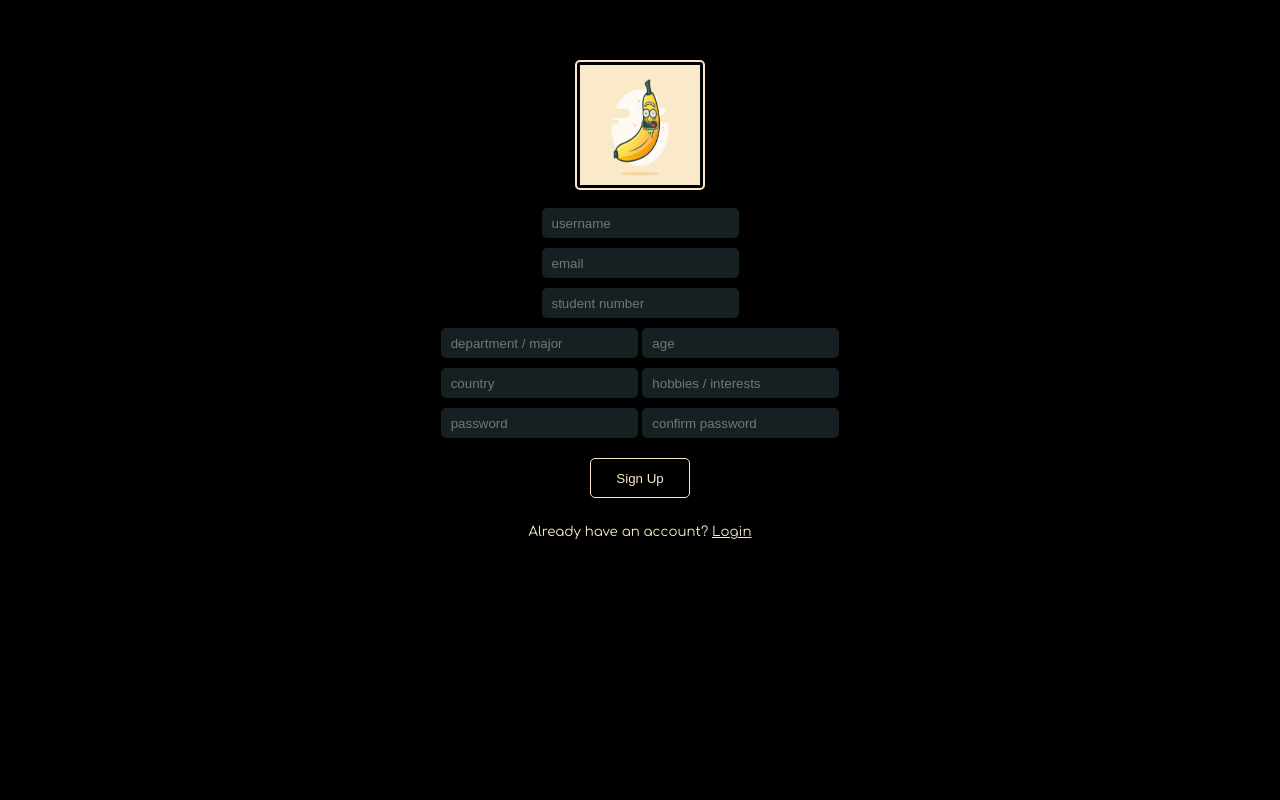
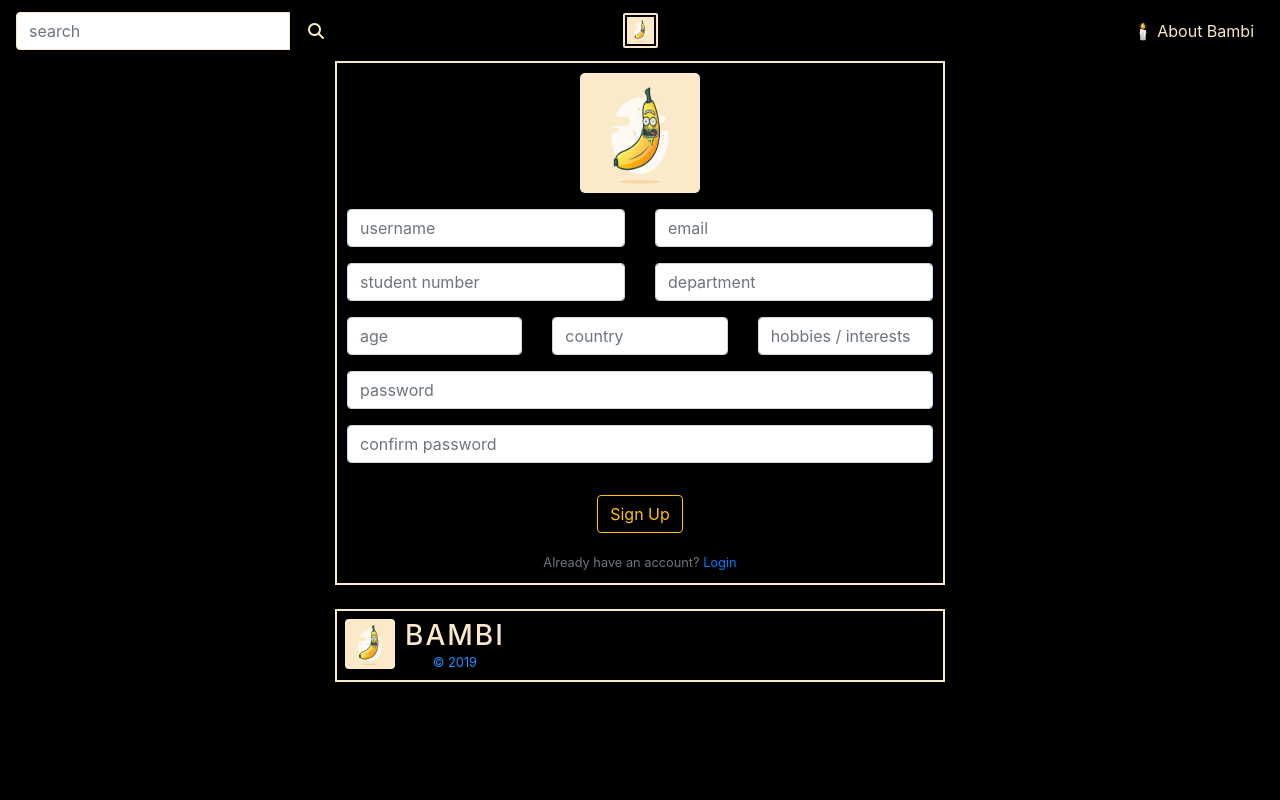
Before and after one commit to harunmohamed/bambi-v3, a Flask app: page /register in a window 1280 px wide. Run offline with Flask 2, Linux system fonts and the light colour scheme; some libraries are stand-ins or nearby versions.

Commit message:
New Login/Register Design

```diff
--- a/bambiv3/templates/layout.html
+++ b/bambiv3/templates/layout.html
@@ -77,10 +77,7 @@
           </li>-->
           {% else %}
             <li class="nav-item">
-                <i class="fas fa-user-plus"><a href="{{ url_for('register') }}" style="color:#F9E9C8;"> Register</a></i>
-            </li>
-            <li class="nav-item">
-                <i class="fas fa-sign-in-alt"><a href="{{ url_for('login') }}" style="color:#F9E9C8;"> Login</a></i>
+              <a href="{{ url_for('about') }}" style="color:#F9E9C8;text-decoration: none;"> 🕯 About Bambi</a>
             </li>
           {% endif %}
         </ul>
@@ -94,7 +91,7 @@
   {% block content %} {% endblock %}
 
   {% if current_user.is_authenticated %}
-      <div id="new_post" class=" d-none d-lg-block">
+      <div id="new_post" class="d-none d-lg-block">
           <button class="post_btn"><a href="{{ url_for('new_post') }}" style="color:#F9E9C8;" data-toggle="popover" data-content="🍌: Add Longer Posts with Titles">✏</a></button>
         </div>
 
--- a/bambiv3/templates/register.html
+++ b/bambiv3/templates/register.html
@@ -1,168 +1,237 @@
+{% extends "layout.html" %}
+{% block content %}
+
 <style>
-  body{
-    text-align:center;
-    background: #000;
+header, footer {
+   display: flex;
+   flex-direction: row;
+ }
+ header .profile-thumbnail {
+   width: 50px;
+   height: 50px;
+   border-radius: 4px;
+ }
+ header .profile-name {
+   display: flex;
+   flex-direction:column;
+   margin-left: 10px;
+ }
+header h3, header h4 {
+   display: flex;
+   margin: 0;
+ }
+ #inner p {
+   margin-bottom: 10px;
+   font-size: 20px;
+ }
+ #inner hr {
+   margin: 20px 0;
+   border-style: solid;
+   opacity: 0.1;
    color:#F9E9C8;
-    margin-top:30px;
-    font-family: 'Comfortaa', cursive;
  }
-  img{
-    width:120px;
-    height:120px;
-    border:2px solid #F9E9C8;
-    padding: 3px;
-    margin-top: 30px;
-    border-radius: 5px;
-  }
-  input{
-    background:#162023;
-    border: none;
-    outline:none;
-    border-radius: 5px;
-    height: 30px;
-    margin-bottom: 10px;
+ .post{
+   border: 2px solid #F9E9C8;
    padding: 10px;
-    color: #F9E9C8;
-  }
-  .button{
-    background: #000;
-    border: 1px solid #F9E9C8;
-    border-radius: 5px;
-    height: 40px;
-    width:100px;
-    margin-top:10px;
-  }
-  a{
-    color: #F9E9C8;
-  }
-  .button .a:hover{
-    color: #000;
-    text-transform: uppercase;
-    letter-spacing: 2px;
-  }
-  span{
-    color:#d9534f;
  }
 </style>
+<div class="container-fluid">
+  <div class="row">
+    <div class="col-lg-3 d-none d-lg-block">
+        <!-- User info , photos -->
+      <!--<header style="color:#F9E9C8;border:2px solid #F9E9C8;padding:8px;">
+        <img src="{{ url_for('static', filename='profile_pics/' + 'logo.png') }}" alt="logo" class="profile-thumbnail">
+        <div class="profile-name">
+          <h3 class="logo">BAMBI</h3>
+          <small>&copy 2019</small>
+        </div>
+      </header>-->
+    </div>
 
-	<head>
-	    <link rel="shortcut icon" type="image/png" href="{{ url_for('static', filename='profile_pics/' + 'logo.png') }}">
-	    <link href="https://fonts.googleapis.com/css?family=Comfortaa&display=swap" rel="stylesheet">
-		 {% if title %}
-	      <title>Bambi - {{ title }}</title>
-	    {% else %}
-	      <title>Bambi</title>
+    <div class="col-lg-6" style="text-align: center">
+      <div class="post">
+        {% with messages = get_flashed_messages(with_categories=true) %}
+          {% if messages %}
+              {% for category , message in messages %}
+                <div class="alert alert-{{ category }} alert-dismissible fade show" role="alert">
+                  {{message}}
+                <button type="button" class="close" data-dismiss="alert" aria-label="Close">
+                    <span aria-hidden="true">&times;</span>
+                </button>
+                </div>
+              {% endfor %}
           {% endif %}
-	</head>
-
-	<img src="{{ url_for('static', filename='profile_pics/' + 'logo.png') }}" alt="logo"> <br>
-	<br>
+          {% endwith %}
+        <div id="inner">
+         <div class="content-section">
           <form method="POST" action="">
       {{ form.hidden_tag() }}
+      <fieldset class="form-group">
+      <img src="{{ url_for('static', filename='profile_pics/' + 'logo.png') }}" class="mb-3" style="width:120px;height:120px;border-radius: 5px;">
 
+      <div class="row">
+      <div class="col">
+        <div class="form-group">
         {% if form.username.errors %}
-				{{ form.username(placeholder="username", class="is-invalid") }} <br>
+        {{ form.username(placeholder="username", class="form-control form-control is-invalid") }}
         <div class="invalid-feedback">
           {% for error in form.username.errors %}
           <span>{{ error }}</span>
           {% endfor %}
         </div>
         {% else %}
-				{{ form.username(placeholder="username") }} <br>
+        {{ form.username(placeholder="username", class="form-control form-control") }}
         {% endif %}
-
+      </div>
+      </div>
+      <div class="col">
+        <div class="form-group">
         {% if form.email.errors %}
-				{{ form.email(placeholder="email", class="is-invalid") }} <br>
+        {{ form.email(placeholder="email", class="form-control form-control is-invalid") }}
         <div class="invalid-feedback">
           {% for error in form.email.errors %}
           <span>{{ error }}</span>
           {% endfor %}
         </div>
         {% else %}
-				{{ form.email(placeholder="email") }} <br>
+        {{ form.email(placeholder="email", class="form-control form-control") }}
         {% endif %}
+      </div>
+      </div>
+    </div>
 
+    <div class="row">
+    <div class="col">
+      <div class="form-group">
         {% if form.student_number.errors %}
-				{{ form.student_number(placeholder="student number", class="is-invalid") }} <br>
+        {{ form.student_number(placeholder="student number", class="form-control form-control is-invalid") }}
         <div class="invalid-feedback">
           {% for error in form.student_number.errors %}
           <span>{{ error }}</span>
           {% endfor %}
         </div>
         {% else %}
-				{{ form.student_number(placeholder="student number") }} <br>
+        {{ form.student_number(placeholder="student number", class="form-control form-control") }}
         {% endif %}
-
+      </div>
+    </div>
+    <div class="col">
+      <div class="form-group">
         {% if form.department.errors %}
-				{{ form.department(placeholder="department / major", class="is-invalid") }} <br>
+        {{ form.department(placeholder="department", class="form-control form-control is-invalid") }}
         <div class="invalid-feedback">
           {% for error in form.department.errors %}
           <span>{{ error }}</span>
           {% endfor %}
         </div>
         {% else %}
-				{{ form.department(placeholder="department / major") }}
+        {{ form.department(placeholder="department", class="form-control form-control") }}
         {% endif %}
+      </div>
+    </div>
+  </div>
 
 
+  <div class="row">
+    <div class="col">
+      <div class="form-group">
         {% if form.age.errors %}
-				{{ form.age(placeholder="age", class="is-invalid") }} <br>
+        {{ form.age(placeholder="age", class="form-control form-control is-invalid") }}
         <div class="invalid-feedback">
           {% for error in form.age.errors %}
           <span>{{ error }}</span>
           {% endfor %}
         </div>
         {% else %}
-				{{ form.age(placeholder="age") }} <br>
+        {{ form.age(placeholder="age", class="form-control form-control") }}
         {% endif %}
-
+      </div>
+    </div>
+    <div class="col">
+      <div class="form-group">
         {% if form.country.errors %}
-				{{ form.country(placeholder="country", class="is-invalid") }} <br>
+        {{ form.country(placeholder="country", class="form-control form-control is-invalid") }}
         <div class="invalid-feedback">
           {% for error in form.country.errors %}
           <span>{{ error }}</span>
           {% endfor %}
         </div>
         {% else %}
-				{{ form.country(placeholder="country") }}
+        {{ form.country(placeholder="country", class="form-control form-control") }}
         {% endif %}
-
+      </div>
+    </div>
+    <div class="col">
+      <div class="form-group">
         {% if form.hobby.errors %}
-				{{ form.hobby(placeholder="hobbies / interests", class="is-invalid") }} <br>
+        {{ form.hobby(placeholder="hobbies / interests", class="form-control form-control is-invalid") }}
         <div class="invalid-feedback">
           {% for error in form.hobby.errors %}
           <span>{{ error }}</span>
           {% endfor %}
         </div>
         {% else %}
-				{{ form.hobby(placeholder="hobbies / interests") }} <br>
+        {{ form.hobby(placeholder="hobbies / interests", class="form-control form-control") }}
         {% endif %}
+      </div>
+    </div>
+  </div>
 
 
+
+
+
+
+
+      <div class="form-group">
         {% if form.password.errors %}
-				{{ form.password(placeholder="password", class="is-invalid") }} <br>
+        {{ form.password(placeholder="password", class="form-control form-control is-invalid") }}
         <div class="invalid-feedback">
           {% for error in form.password.errors %}
           <span>{{ error }}</span>
           {% endfor %}
         </div>
         {% else %}
-				{{ form.password(placeholder="password") }}
+        {{ form.password(placeholder="password", class="form-control form-control") }}
         {% endif %}
+      </div>
 
+      <div class="form-group">
         {% if form.confirm_password.errors %}
-				{{ form.confirm_password(placeholder="confirm password", class="is-invalid") }} <br>
+        {{ form.confirm_password(placeholder="confirm password", class="form-control form-control is-invalid") }}
         <div class="invalid-feedback">
           {% for error in form.confirm_password.errors %}
           <span>{{ error }}</span>
           {% endfor %}
         </div>
         {% else %}
-				{{ form.confirm_password(placeholder="confirm password") }} <br>
+        {{ form.confirm_password(placeholder="confirm password", class="form-control form-control") }}
         {% endif %}
+      </div>
 
-			{{ form.submit(class="button", placeholder="Sign Up") }}
+        </div>
+            </fieldset>
+            <div class="form-group">
+
+        {{ form.submit(class="btn btn-outline-warning", placeholder="Login") }}
+
+      </div>
+
   </form>
 
+      <small class="text-muted">Already have an account? <a href="{{ url_for('login') }}">Login</a></small>
 
-	  <small class="text-muted">Already have an account? <a href="{{ url_for('login') }}">Login</a></small>
+        </div>
+    </div>
+    <br>
+     <header style="color:#F9E9C8;border:2px solid #F9E9C8;padding:8px;">
+        <img src="{{ url_for('static', filename='profile_pics/' + 'logo.png') }}" alt="logo" class="profile-thumbnail">
+        <div class="profile-name">
+          <h3 class="logo">BAMBI</h3>
+          <small>&copy 2019</small>
+        </div>
+      </header>
+    </div>
+
+
+{% endblock content %}
```
Also changed, not shown: bambiv3/templates/login.html (+82 -61 lines). Lines whose indentation alone changed are shown as unchanged.
